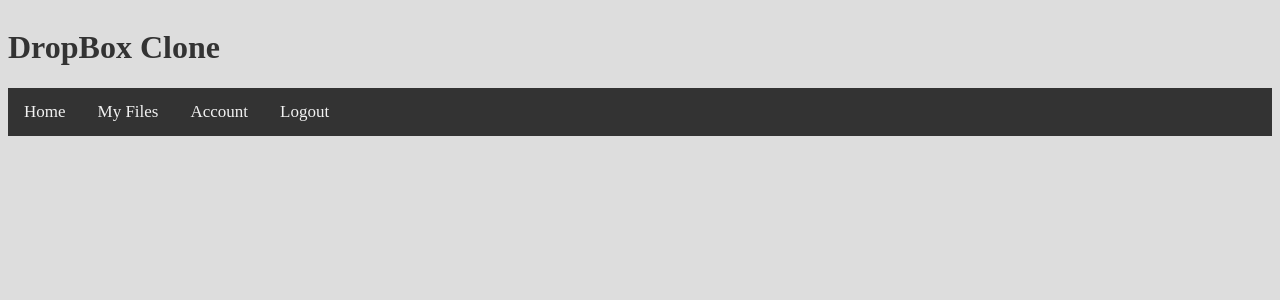
After one commit to korenenyles/dropboxclone-koren, a Django app: template templates/filelist.html in a window 1280 px wide. The commit adds this page. Shown: the top 300 px of the page. Run offline with Django 3.2, Linux system fonts and the light colour scheme; the template is opened without the code that fills it, so the values that code supplies are empty.

Commit message:
added static file for css files, also added some basics with the nav bar nothing is linked up yet

```diff
--- a/DropBox_Mptt/settings.py
+++ b/DropBox_Mptt/settings.py
@@ -136,4 +136,6 @@
 
 STATIC_URL = '/static/'
 
+STATICFILES_DIRS = [os.path.join(BASE_DIR, "static")]
+
 AUTH_USER_MODEL = 'dropbox_user.DropBoxUser'
--- /dev/null
+++ b/static/css/404.css
@@ -0,0 +1 @@
+/* #4CAF50 color borders and highlights */
--- /dev/null
+++ b/static/css/500.css
@@ -0,0 +1 @@
+/* #4CAF50 green color borders and highlights */
--- /dev/null
+++ b/static/css/file.css
@@ -0,0 +1 @@
+/* #4CAF50 green color borders and highlights */
--- /dev/null
+++ b/static/css/general_form.css
@@ -0,0 +1 @@
+/* #4CAF50 green color borders and highlights */
--- /dev/null
+++ b/static/css/landingpage.css
@@ -0,0 +1,32 @@
+/* #4CAF50 green color borders and highlights */
+
+body{
+    background-color: rgb(221, 221, 221);
+}
+
+.main{
+    background-color: rgb(221, 221, 221);
+    display: flex;
+    flex-direction: column;
+    justify-content: center;
+}
+.page-header{
+
+    color: #333;
+}
+
+.main-body{
+    display: flex;
+    flex-direction: column;
+    justify-content: center;
+    margin: auto;
+    margin-top: 15px;
+    border: 5px solid #4CAF50;
+    border-radius: 15%;
+    height: 600px;
+    width: 600px;
+}
+
+.content{
+    margin: auto;
+}
--- /dev/null
+++ b/static/css/navbar.css
@@ -0,0 +1,37 @@
+/* used navbar info from w3schools: https://www.w3schools.com/howto/howto_js_topnav.asp */
+/* #4CAF50 green color borders and highlights */
+.topnav {
+    background-color: #333;
+    overflow: hidden;
+  }
+
+  /* Style the links inside the navigation bar */
+  .topnav a {
+    float: left;
+    color: #f2f2f2;
+    text-align: center;
+    padding: 14px 16px;
+    text-decoration: none;
+    font-size: 17px;
+    top: 0;
+  }
+
+  /* Change the color of links on hover */
+  .topnav a:hover {
+    background-color: #4caf50;
+    color: black;
+    z-index: 1;
+  }
+
+  /* Add a color to the active/current link */
+  .topnav a.active {
+    background-color: #4CAF50;
+    color: white;
+  }
+
+  /* The sticky class is added to the navbar with JS when it reaches its scroll position */
+  .sticky {
+    position: fixed;
+    top: 0;
+    width: 100%;
+  }
--- /dev/null
+++ b/static/css/userpage.css
@@ -0,0 +1 @@
+/* #4CAF50 green color borders and highlights */
--- /dev/null
+++ b/templates/filelist.html
@@ -0,0 +1,30 @@
+<!DOCTYPE html>
+    {% load static %}
+<head>
+    <title>Dropbox Clone</title>
+    <link rel="stylesheet" href="{% static 'css/landingpage.css' %}">
+    <link rel="stylesheet" href="{% static 'css/navbar.css' %}">
+</head>
+<body>
+    <div class="main">
+        <div class="page-header">
+            <h1>DropBox Clone </h1>
+        </div>
+        <div class="topnav">
+            <a class="" href="#home">Home</a>
+            <a href="">My Files</a>
+            <a href="">Account</a>
+            <a href="">Logout</a>
+        </div>
+
+
+
+
+
+
+
+        {% comment %} this is where all our date will be placed {% endcomment %}
+    </div>
+
+</body>
+</html>
```
Also changed, not shown: dropbox_user/admin.py (+22 -22 lines), dropbox_user/forms.py (+51 -51 lines), templates/404.html (+21 -1 lines), templates/file.html (+21 -1 lines), templates/general_form.html (+21 -1 lines), templates/landingpage.html (+34 -2 lines), templates/userpage.html (+21 -1 lines), static/css/filelist.css (added).
